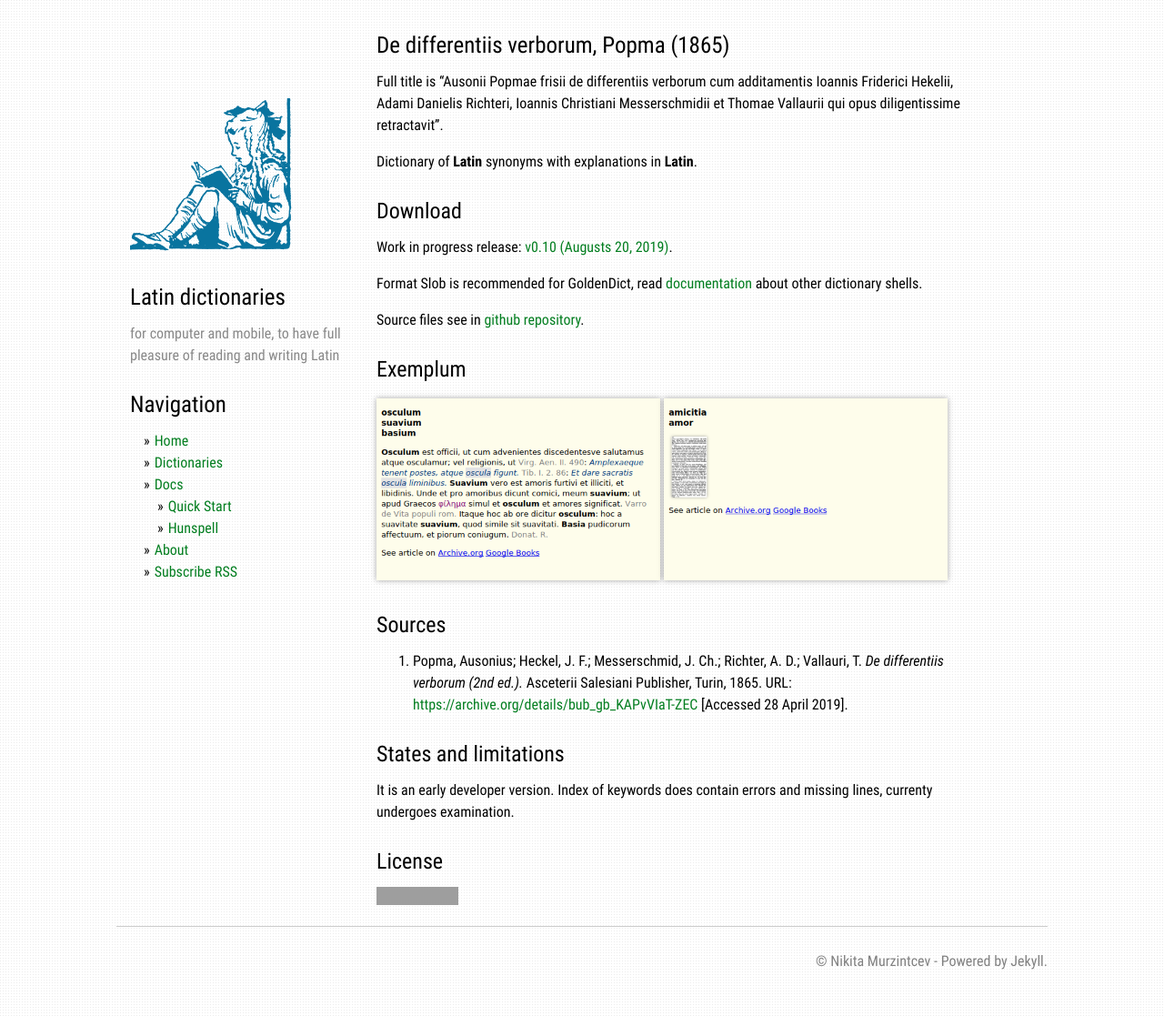
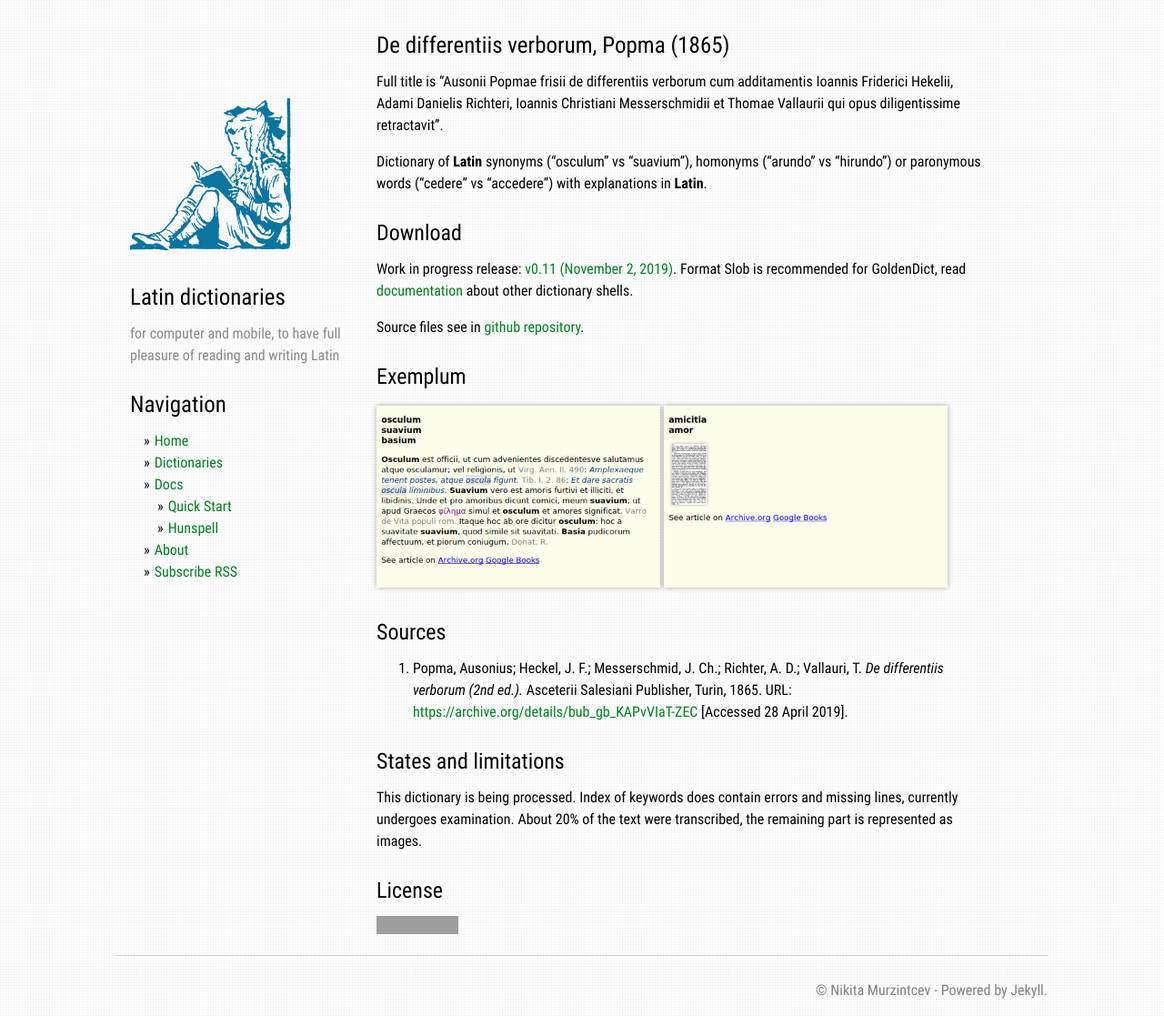
Before and after one commit to nikita-moor/dictionaries, a Jekyll site: the page built from _dictionaries/Popma1865.md, in a window 1280 px wide. Shown: the whole page at 91% size. Built offline with Jekyll 4.4.1, drawn with Linux system fonts in a browser that asks for light colours; grey boxes are pictures that could not be loaded.

Commit message:
Popma1865 v0.11

```diff
--- a/_dictionaries/Popma1865.md
+++ b/_dictionaries/Popma1865.md
@@ -11,14 +11,12 @@ categories: [synonyms, latin]
 
 Full title is "Ausonii Popmae frisii de differentiis verborum cum additamentis Ioannis Friderici Hekelii, Adami Danielis Richteri, Ioannis Christiani Messerschmidii et Thomae Vallaurii qui opus diligentissime retractavit".
 
-Dictionary of **Latin** synonyms with explanations in **Latin**.
+Dictionary of **Latin** synonyms ("osculum" vs "suavium"), homonyms ("arundo" vs "hirundo") or paronymous words ("cedere" vs "accedere") with explanations in **Latin**.
 
 
 ## Download
 
-Work in progress release: [v0.10 (Augusts 20, 2019)][2].
-
-Format Slob is recommended for GoldenDict, read [documentation]({{ site.baseurl }}{% link docs/docs.md %}) about other dictionary shells.
+Work in progress release: [v0.11 (November 2, 2019)][2]. Format Slob is recommended for GoldenDict, read [documentation][3] about other dictionary shells.
 
 Source files see in [github repository][1].
 
@@ -36,7 +34,7 @@ Source files see in [github repository][1].
 
 ## States and limitations
 
-It is an early developer version. Index of keywords does contain errors and missing lines, currenty undergoes examination.
+This dictionary is being processed. Index of keywords does contain errors and missing lines, currently undergoes examination. About 20% of the text were transcribed, the remaining part is represented as images.
 
 
 ## License
@@ -48,5 +46,5 @@ It is an early developer version. Index of keywords does contain errors and miss
 
 
 [1]: https://github.com/nikita-moor/latin-dictionary/tree/master/{{ page.nickname }}
-[2]: https://github.com/nikita-moor/latin-dictionary/releases/tag/2019-08-20
-{% include dicitonary_ref.md %}
+[2]: https://github.com/nikita-moor/latin-dictionary/releases/tag/2019-11-02
+[3]: {{ site.baseurl }}{% link docs/docs.md %}
```
Also changed, not shown: _posts/2019-11-02-Popma1865.md (added, +15 -0 lines), docs/docs.md (+1 -1 lines).
